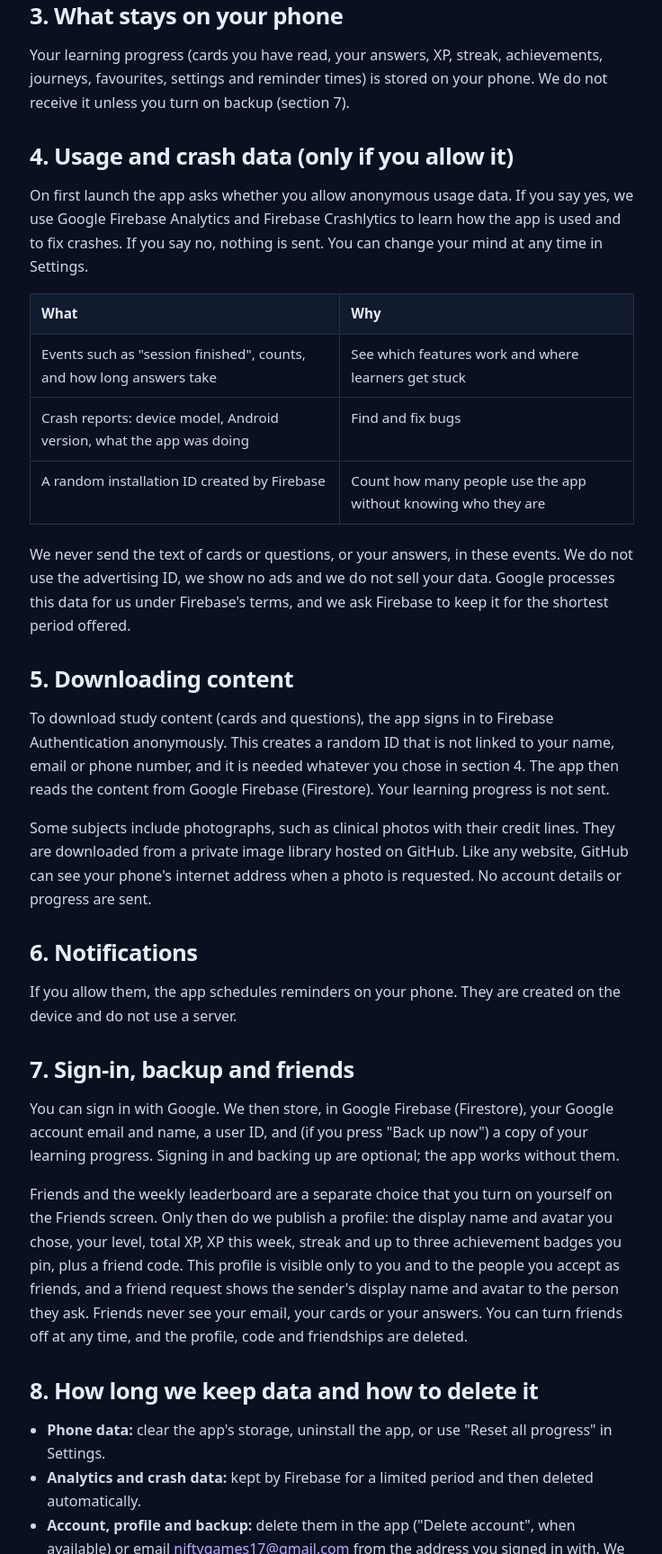
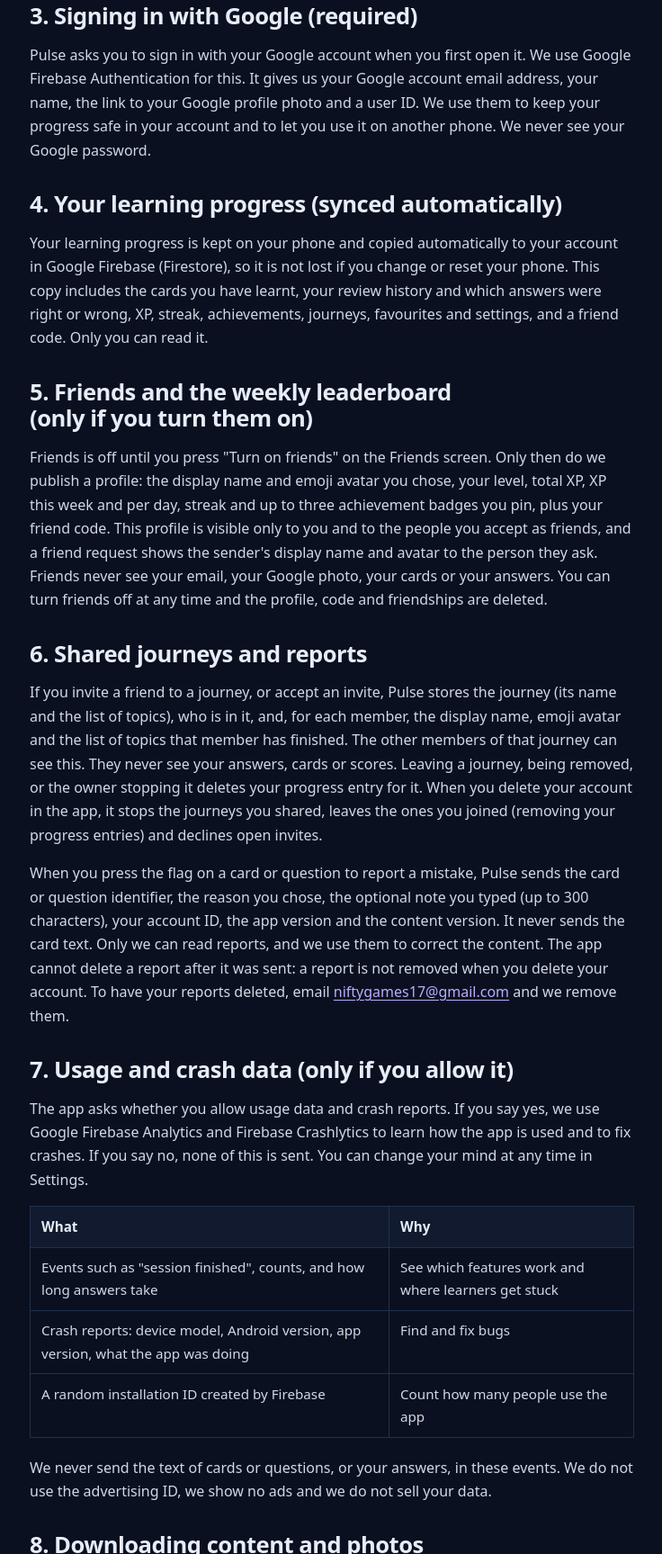
Before and after one commit to dr-nithish-kanna/dr-nithish-kanna.github.io, an Astro site: page /pulse/privacy in a window 1280 px wide. Shown: the part 1073-2800 px from the top of the page at 90% size, without its empty margins (63-799 px from the left). Built offline with nearby package versions, Linux system fonts and the light colour scheme; Astro itself is replaced by a stand-in of ours.

Commit message:
Pulse privacy policy: required Google sign-in, sync, shared journeys, reports, delete-account section, grievance contact

```diff
--- a/src/pages/pulse/privacy.astro
+++ b/src/pages/pulse/privacy.astro
@@ -12,7 +12,7 @@ const mail = mailto(email, 'Pulse privacy');
       <div class="prose">
         <span class="eyebrow">Pulse</span>
         <h1>Pulse privacy policy</h1>
-        <p class="muted">Last updated: 22 November 2026</p>
+        <p class="muted">Last updated: 27 November 2026</p>
 
         <p>
           Pulse ("the app") is a revision app for medical graduates and interns, made by Nifty Games Studios ("we").
@@ -47,93 +47,119 @@ const mail = mailto(email, 'Pulse privacy');
           while you visit and is passed to the waitlist form.
         </p>
 
-        <h2>3. What stays on your phone</h2>
+        <h2>3. Signing in with Google (required)</h2>
         <p>
-          Your learning progress (cards you have read, your answers, XP, streak, achievements, journeys, favourites, settings and
-          reminder times) is stored on your phone. We do not receive it unless you turn on backup (section 7).
+          Pulse asks you to sign in with your Google account when you first open it. We use Google Firebase Authentication for
+          this. It gives us your Google account email address, your name, the link to your Google profile photo and a user ID.
+          We use them to keep your progress safe in your account and to let you use it on another phone. We never see your
+          Google password.
         </p>
 
-        <h2>4. Usage and crash data (only if you allow it)</h2>
+        <h2>4. Your learning progress (synced automatically)</h2>
         <p>
-          On first launch the app asks whether you allow anonymous usage data. If you say yes, we use Google Firebase Analytics
-          and Firebase Crashlytics to learn how the app is used and to fix crashes. If you say no, nothing is sent. You can
+          Your learning progress is kept on your phone and copied automatically to your account in Google Firebase (Firestore),
+          so it is not lost if you change or reset your phone. This copy includes the cards you have learnt, your review history
+          and which answers were right or wrong, XP, streak, achievements, journeys, favourites and settings, and a friend code.
+          Only you can read it.
+        </p>
+
+        <h2>5. Friends and the weekly leaderboard (only if you turn them on)</h2>
+        <p>
+          Friends is off until you press "Turn on friends" on the Friends screen. Only then do we publish a profile: the display
+          name and emoji avatar you chose, your level, total XP, XP this week and per day, streak and up to three achievement
+          badges you pin, plus your friend code. This profile is visible only to you and to the people you accept as friends, and
+          a friend request shows the sender's display name and avatar to the person they ask. Friends never see your email, your
+          Google photo, your cards or your answers. You can turn friends off at any time and the profile, code and friendships are
+          deleted.
+        </p>
+
+        <h2>6. Shared journeys and reports</h2>
+        <p>
+          If you invite a friend to a journey, or accept an invite, Pulse stores the journey (its name and the list of topics),
+          who is in it, and, for each member, the display name, emoji avatar and the list of topics that member has finished. The
+          other members of that journey can see this. They never see your answers, cards or scores. Leaving a journey, being
+          removed, or the owner stopping it deletes your progress entry for it. When you delete your account in the app, it stops
+          the journeys you shared, leaves the ones you joined (removing your progress entries) and declines open invites.
+        </p>
+        <p>
+          When you press the flag on a card or question to report a mistake, Pulse sends the card or question identifier, the
+          reason you chose, the optional note you typed (up to 300 characters), your account ID, the app version and the content
+          version. It never sends the card text. Only we can read reports, and we use them to correct the content. The app cannot
+          delete a report after it was sent: a report is not removed when you delete your account. To have your reports deleted,
+          email <a href={mail}>{email}</a> and we remove them.
+        </p>
+
+        <h2>7. Usage and crash data (only if you allow it)</h2>
+        <p>
+          The app asks whether you allow usage data and crash reports. If you say yes, we use Google Firebase Analytics and
+          Firebase Crashlytics to learn how the app is used and to fix crashes. If you say no, none of this is sent. You can
           change your mind at any time in Settings.
         </p>
         <table class="p-table">
           <thead><tr><th scope="col">What</th><th scope="col">Why</th></tr></thead>
           <tbody>
             <tr><td>Events such as "session finished", counts, and how long answers take</td><td>See which features work and where learners get stuck</td></tr>
-            <tr><td>Crash reports: device model, Android version, what the app was doing</td><td>Find and fix bugs</td></tr>
-            <tr><td>A random installation ID created by Firebase</td><td>Count how many people use the app without knowing who they are</td></tr>
+            <tr><td>Crash reports: device model, Android version, app version, what the app was doing</td><td>Find and fix bugs</td></tr>
+            <tr><td>A random installation ID created by Firebase</td><td>Count how many people use the app</td></tr>
           </tbody>
         </table>
         <p>
           We never send the text of cards or questions, or your answers, in these events. We do not use the advertising ID,
-          we show no ads and we do not sell your data. Google processes this data for us under Firebase's terms, and we ask
-          Firebase to keep it for the shortest period offered.
+          we show no ads and we do not sell your data.
         </p>
 
-        <h2>5. Downloading content</h2>
+        <h2>8. Downloading content and photos</h2>
         <p>
-          To download study content (cards and questions), the app signs in to Firebase Authentication anonymously. This
-          creates a random ID that is not linked to your name, email or phone number, and it is needed whatever you chose in
-          section 4. The app then reads the content from Google Firebase (Firestore). Your learning progress is not sent.
-        </p>
-        <p>
-          Some subjects include photographs, such as clinical photos with their credit lines. They are downloaded from a
-          private image library hosted on GitHub. Like any website, GitHub can see your phone's internet address when a photo
-          is requested. No account details or progress are sent.
+          Study content (cards and questions) is downloaded from Google Firebase (Firestore) while you are signed in. Some
+          subjects include photographs, such as clinical photos with their credit lines. They are downloaded from a private image
+          library hosted on GitHub. Like any website, GitHub can see your phone's internet address when a photo is requested. No
+          account details or progress are sent to it.
         </p>
 
-        <h2>6. Notifications</h2>
+        <h2>9. Notifications</h2>
         <p>If you allow them, the app schedules reminders on your phone. They are created on the device and do not use a server.</p>
 
-        <h2>7. Sign-in, backup and friends</h2>
+        <h2>10. How long we keep data</h2>
+        <ul>
+          <li>Account, synced progress, friends profile, shared journeys and invites: as long as your account exists. They are deleted when you delete your account (section 11).</li>
+          <li>Reports about cards or questions (identifiers, reason, note, your user ID): kept until you ask us to delete them by email; deleting your account in the app does not remove them.</li>
+          <li>Analytics and crash data: kept by Firebase for a limited period and then deleted automatically.</li>
+          <li>Waitlist answers: kept until the beta ends, or deleted sooner when you ask by email.</li>
+        </ul>
+
+        <h2 id="delete-account">11. Delete your account</h2>
+        <p>You can delete your Pulse account and its data at any time:</p>
+        <ul>
+          <li><strong>In the app:</strong> Settings &gt; Delete account. This deletes your synced progress, your friend code, your friends profile and friendships, your shared journeys, invites and journey progress (it stops sharing, leaves journeys and declines invites first), and your sign-in account, and clears Pulse's data on that phone. It cannot delete reports you sent about cards or questions: they hold identifiers, a reason, an optional note and your user ID, and we remove them if you ask by email.</li>
+          <li><strong>Without the app:</strong> email <a href={mail}>{email}</a> from the Google address you signed in with, with the subject "Delete my Pulse account". We delete the same data, including your reports, within 30 days and reply when it is done.</li>
+        </ul>
+        <p>Analytics and crash data are not linked to your name or email; they expire automatically.</p>
+
+        <h2>12. Who it is shared with</h2>
         <p>
-          You can sign in with Google. We then store, in Google Firebase (Firestore), your Google account email and name, a
-          user ID, and (if you press "Back up now") a copy of your learning progress. Signing in and backing up are optional;
-          the app works without them.
-        </p>
-        <p>
-          Friends and the weekly leaderboard are a separate choice that you turn on yourself on the Friends screen. Only then
-          do we publish a profile: the display name and avatar you chose, your level, total XP, XP this week, streak and up to
-          three achievement badges you pin, plus a friend code. This profile is visible only to you and to the people you
-          accept as friends, and a friend request shows the sender's display name and avatar to the person they ask. Friends
-          never see your email, your cards or your answers. You can turn friends off at any time, and the profile, code and
-          friendships are deleted.
+          Only the services that process data for us: Google (Firebase Authentication, Firestore, Analytics and Crashlytics, Google
+          Play testing and, if you allow it, Google Analytics on this website), Tally for the waitlist form, and the friends you
+          accept (section 5). We do not sell data and we do not share it with advertisers or data brokers. Data sent from the app
+          is encrypted in transit.
         </p>
 
-        <h2>8. How long we keep data and how to delete it</h2>
-        <ul>
-          <li><strong>Phone data:</strong> clear the app's storage, uninstall the app, or use "Reset all progress" in Settings.</li>
-          <li><strong>Analytics and crash data:</strong> kept by Firebase for a limited period and then deleted automatically.</li>
-          <li><strong>Account, profile and backup:</strong> delete them in the app ("Delete account", when available) or email <a href={mail}>{email}</a> from the address you signed in with. We delete them within 30 days.</li>
-          <li><strong>Waitlist answers:</strong> kept until the beta ends, or deleted sooner when you ask by email.</li>
-        </ul>
-
-        <h2>9. Who it is shared with</h2>
-        <p>
-          Only the services that process data for us: Google (Firebase, Google Play testing and, if you allow it, Google
-          Analytics on this website) and Tally for the waitlist form. We do not sell data and we do not share it with
-          advertisers or data brokers. Data sent from the app is encrypted in transit.
-        </p>
-
-        <h2>10. Age</h2>
+        <h2>13. Age</h2>
         <p>Pulse is meant for adults (18 and over), such as medical graduates and doctors. It is not directed at children.</p>
 
-        <h2>11. Medical disclaimer</h2>
+        <h2>14. Medical disclaimer</h2>
         <p>
           Pulse is for exam revision only. It is not medical advice and must not be used to diagnose or treat patients.
           Always check your standard textbooks.
         </p>
 
-        <h2>12. Your choices and contact</h2>
+        <h2>15. Your rights and contact</h2>
         <p>
-          We respect your choices. You can ask us to show, correct or delete the data we hold about you at any time.
-          Write to <a href={mail}>{email}</a>.
+          You can ask us to show, correct or delete the data we hold about you at any time. Write to <a href={mail}>{email}</a>.
+          Grievance contact for India's Digital Personal Data Protection Act: Grievance Officer, Nifty Games Studios,
+          <a href={mail}>{email}</a>.
         </p>
 
-        <h2>13. Changes</h2>
+        <h2>16. Changes</h2>
         <p>If we change this policy we will update the date above and, for important changes, tell you in the app.</p>
 
         <p style="margin-top:2rem"><a href="/pulse/">Back to Pulse</a></p>
```
